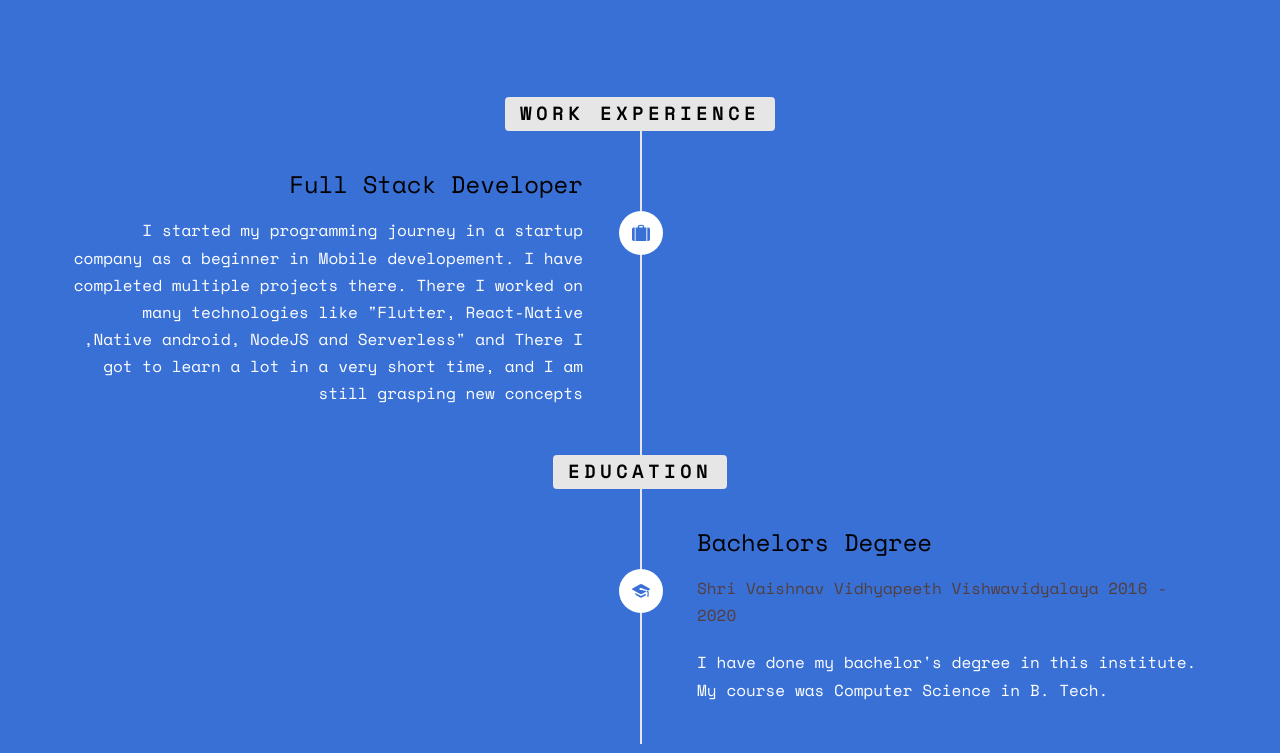
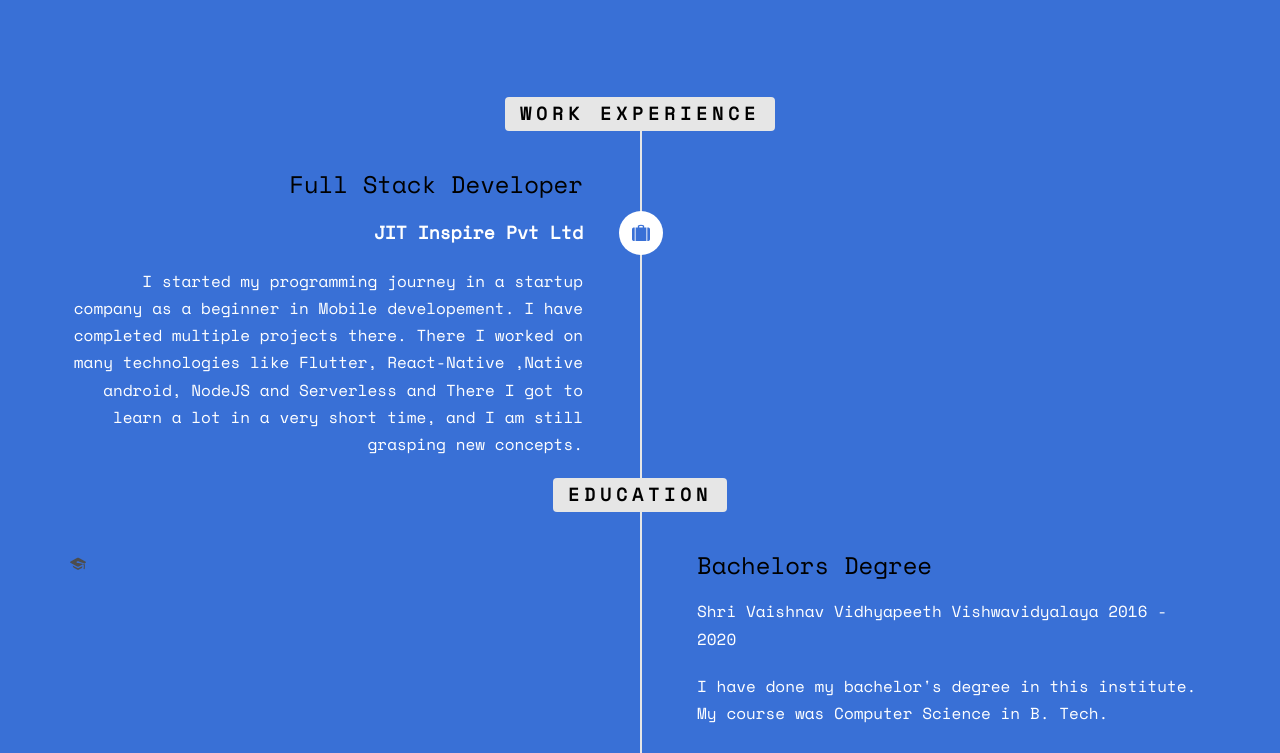
Before and after one commit to satyam-jit/satyam-jit.github.io, a plain HTML site: page index.html in a window 1280 px wide. Shown: the part 1667-2420 px from the top of the page. Drawn offline with nearby package versions, Linux system fonts and the light colour scheme; some packages are replaced by stand-ins of ours; no server answers; files whose address does not match are found by name.

Commit message:
minor fixes

```diff
--- a/css/style.css
+++ b/css/style.css
@@ -584,7 +584,11 @@ h1, h2, h3, h4, h5, h6, figure {
   left: -14px;
   right: auto;
 }
-
+#company-link{
+  color: #fff;
+  font-weight: bolder;
+  font-size: large;
+}
 .timeline-title {
   margin-top: 0;
 }
@@ -594,7 +598,7 @@ h1, h2, h3, h4, h5, h6, figure {
   margin-bottom: 20px;
   font-size: 16px;
   font-weight: normal;
-  color: #533e3e;
+  color: #fff;
 }
 
 .timeline-body > p,
--- a/index.html
+++ b/index.html
@@ -77,7 +77,6 @@
 				<div class="col-md-5">
 					<ul class="info">
 						<li><span class="first-block">Full Name:</span><span class="second-block name"></span></li>
-						<li><span class="first-block">Phone:</span><span class="second-block phone"></span></li>
 						<li><span class="first-block">Email:</span><span class="second-block email"></span></li>
 						<!-- <li><span class="first-block">Website:</span><span class="second-block">www.yoursite.com</span></li> -->
 						<li><span class="first-block">Address:</span><span class="second-block address"></span></li>
@@ -108,16 +107,16 @@
 			</div>
 			<div class="row">
 				<div class="col-md-12 col-md-offset-0">
-					<ul class="timeline">
+					<ul class="timeline" id="resume_details">
 						<li class="timeline-heading text-center animate-box">
 							<div><h3>Work Experience</h3></div>
 						</li>
-						<li class="animate-box timeline-unverted">
+						<!-- <li class="animate-box timeline-unverted">
 							<div class="timeline-badge"><i class="icon-suitcase"></i></div>
 							<div class="timeline-panel">
 								<div class="timeline-heading">
 									<h3 class="timeline-title">Full Stack Developer</h3>
-									<!-- <span class="company">JIT Inspire Pvt Ltd - 2019 - Current</span> -->
+
 								</div>
 								<div class="timeline-body" style="color: white;">
 									<p>
@@ -146,7 +145,7 @@
 									</p>
 								</div>
 							</div>
-						</li>
+						</li> -->
 			    	</ul>
 				</div>
 			</div>
@@ -558,6 +557,7 @@
 				<div class="col-md-12 text-center" style="color: white;">
 					<p><a class="footer-email" href="mailto:khokharshahadat@gmail.com">khokharshahadat@gmail.com</a></p>
 					<p>All Rights Reserved 2021.</p>
+					<p>Powered By <a class="footer-email" href="https://www.jitinspire.com/">JIT Inspire</a></p>
 					<!-- <img src="https://www.easycounter.com/counter.php?jeet7828"
 				border="0" alt="HTML Counter"> -->
 				</div>
--- a/js/main.js
+++ b/js/main.js
@@ -2,15 +2,32 @@ var info = {
     "name": "Satyam Atasnia",
     "title":"Full Stack Developer",
     "email": "satyamatasnia@gmail.com",
-    "phone_number":"+917225871038",
     "address":"Indore, Madhya Pradesh, India",
     "about_me":"I'm Full Stack developer and kinda selective social guy. My hobbies are to experience gaming on mobile devices. I enjoy going out with my friends and playing sports, I often find myself occupied with some sort of activity so I don't explore myself much.",
     "instagram":"#",
     "linkedin": "https://www.linkedin.com/in/satyam-atasnia/",
     "twitter":"#",
     "github":"https://github.com/satyam-jit",
+	"work_experience": [
+		{
+			"work_title": "Full Stack Developer",
+			"company_name": "JIT Inspire Pvt Ltd",
+			"company_link": "https://www.jitinspire.com/",
+			"description": "I started my programming journey in a startup company as a beginner in Mobile developement. I have completed multiple projects there. There I worked on many technologies like Flutter, React-Native ,Native android, NodeJS and Serverless and There I got to learn a lot in a very short time, and I am still grasping new concepts.",
+		},
+	],
+	"education":[
+		{
+			"course_title":"Bachelors Degree",
+			"institute_name":"Shri Vaishnav Vidhyapeeth Vishwavidyalaya 2016 - 2020",
+			"course_name":"I have done my bachelor's degree in this institute. My course was Computer Science in B. Tech.",
+		}
+	]
 
 }
+
+var workHTMLTemplate="";
+var educationTemplate="";
 ; (function () {
 
 		'use strict';
@@ -145,7 +162,6 @@ var info = {
 
 					var name = document.getElementsByClassName("name");
 					var title = document.getElementsByClassName("title");
-					var phone = document.getElementsByClassName("phone");
 					var email = document.getElementsByClassName("email");
 					var address = document.getElementsByClassName("address");
 					var github = document.getElementsByClassName("github")
@@ -154,7 +170,8 @@ var info = {
 					var instagram = document.getElementsByClassName("instagram")
 					var footerEmail = document.getElementsByClassName("footer-email");
 					var aboutMe = document.getElementsByClassName("about-me");
-
+					var work = info.work_experience;
+					var educationInfo = info.education;
 					console.log(name)
 
 					for(var i=0;i<name.length;i++)
@@ -162,7 +179,6 @@ var info = {
 						name.item(i).innerHTML = info.name;
 					}
 					title.item(0).innerHTML = info.title;
-					phone.item(0).innerHTML = info.phone_number;
 					email.item(0).innerHTML = info.email;
 					address.item(0).innerHTML = info.address;
 					for(var i=0;i<github.length;i++)
@@ -184,6 +200,49 @@ var info = {
 					footerEmail.item(0).innerHTML = info.email;
 					footerEmail.item(0).href = "mailto:"+info.email;
 					aboutMe.item(0).innerHTML = info.about_me;
+					for (let workPlaces = 0; workPlaces < work.length;workPlaces++) {
+						workHTMLTemplate += `<li class="timeline-unverted work-list-items animate-box" >
+						<div class="timeline-badge"><i class="icon-suitcase"></i></div>
+						<div class="timeline-panel">
+							<div class="timeline-heading">
+								<h3 class="timeline-title"> ${work[workPlaces].work_title} </h3><span class="company"><a href=${work[workPlaces].company_link} id="company-link">${work[workPlaces].company_name}</a></span>
+
+							</div>
+							<div class="timeline-body" style="color: white;">
+								<p>
+									${work[workPlaces].description}
+								</p>
+							</div>
+						</div>
+						</li>`
+					}
+
+
+					$("#resume_details").append(workHTMLTemplate);
+					var educationHeading = `<li class="timeline-heading text-center animate-box" ">
+					<div><h3>Education</h3></div>
+				</li>`
+				$("#resume_details").append(educationHeading);
+
+					for(var edu=0;edu<educationInfo.length;edu++)
+					{
+						educationTemplate+=`<li class="timeline-inverted animate-box >
+						<div class="timeline-badge"><i class="icon-graduation-cap"></i></div>
+						<div class="timeline-panel">
+							<div class="timeline-heading">
+								<h3 class="timeline-title">${educationInfo[0].course_title}</h3>
+								<span class="company">${educationInfo[0].institute_name}</span>
+							</div>
+							<div class="timeline-body" style="color: white;">
+								<p>
+								${educationInfo[0].course_name}
+								</p>
+							</div>
+						</div>
+					</li>`
+					}
+					$("#resume_details").append(educationTemplate);
+
 
 
 
@@ -201,7 +260,6 @@ var info = {
 
 
 		$(function () {
-			contentWayPoint();
 			goToTop();
 
 			loaderPage();
@@ -209,6 +267,8 @@ var info = {
 			parallax();
 			// pieChart();
 			getDetails();
+			contentWayPoint();
+
 			skillsWayPoint();
 		});
 
```
